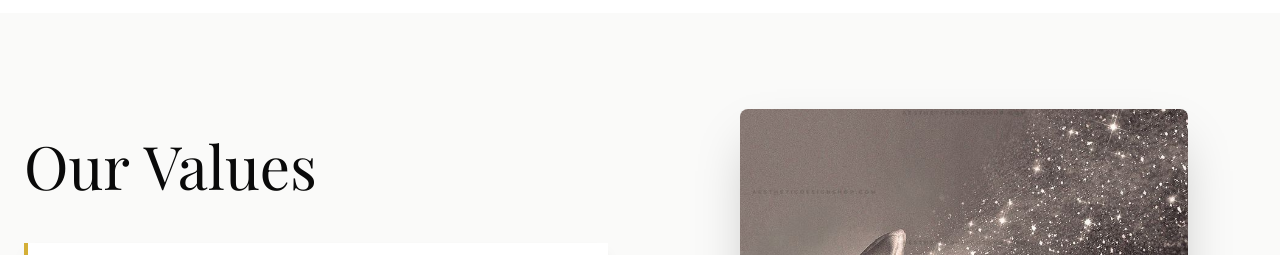
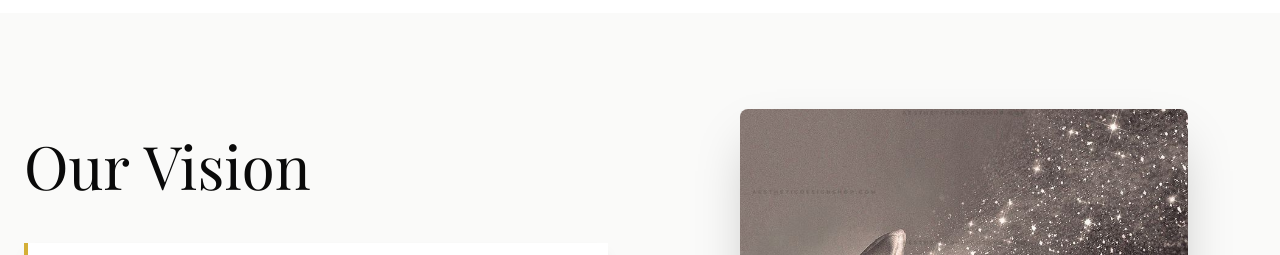
Before and after one commit to sdhaval97/barouliya-fragrances, a React (Vite) app: page / in a window 1280 px wide. Shown: the part 6560-6815 px from the top of the page. Built offline with nearby package versions, Linux system fonts and the light colour scheme; a web font is replaced by a local one.

Commit message:
changed the first "our values" to "our vision"

```diff
--- a/src/components/sections/OurValues.jsx
+++ b/src/components/sections/OurValues.jsx
@@ -12,7 +12,7 @@ const OurValues = () => {
                         className="lg:w-1/2"
                     >
                         <h2 className="text-5xl md:text-6xl font-serif mb-12">
-                            Our <span className="italic font-light">Values</span>
+                            Our <span className="italic font-light">Vision</span>
                         </h2>
 
                         <div className="bg-white p-10 shadow-lg border-l-4 border-gold">
```
